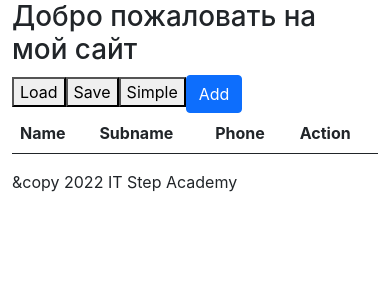
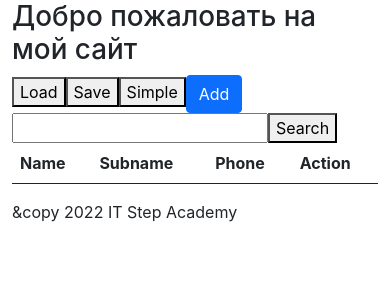
Before and after one commit to ninydev/f12, a React (Create React App) app in the folder 24_first_react/: page / in a window 390 px wide. Shown: the top 300 px of the page. Built offline with nearby package versions, Linux system fonts and the light colour scheme.

Commit message:
PhoneBook Edit v1

```diff
--- a/24_first_react/src/components/PhoneBook/PhoneBook.js
+++ b/24_first_react/src/components/PhoneBook/PhoneBook.js
@@ -1,6 +1,8 @@
 import React from "react"
 import Contact from "./Contact";
 import AddContact from "./AddContact";
+
+
 
 class PhoneBook extends React.Component {
 
@@ -14,6 +16,8 @@ class PhoneBook extends React.Component {
         super(props);
 
         this.state = {
+            search: '', // Для поиска
+            oldContacts: null, // Для сохранения старой коллекции
             contacts: [] // Коллекция телефонной книги
         }
     }
@@ -45,7 +49,7 @@ class PhoneBook extends React.Component {
      */
     create(newContact) {
         let newEl = {
-            id: Date.now() + "_" + Math.random(),
+            id: Date.now(), // + "_" + Math.random(),
             name: newContact.name,
             subName: newContact.subName,
             number: newContact.number
@@ -55,6 +59,12 @@ class PhoneBook extends React.Component {
         this.setState(oldState)
     }
 
+    /**
+     * (U) Update
+     * Ищет в коллекции элемент с нужным нам id и обновляет информацию в нем
+     * @param id
+     * @param newData
+     */
     update(id, newData){
         const oldState = this.state
         oldState.contacts[oldState.contacts.findIndex(el=> el.id === id)] = {
@@ -90,6 +100,12 @@ class PhoneBook extends React.Component {
         this.deleteById(id)
     }
 
+    onChange(e) {
+        const oldState = this.state
+        oldState[e.target.name] = e.target.value
+        this.setState(oldState)
+    }
+
 
 
     /**
@@ -111,6 +127,31 @@ class PhoneBook extends React.Component {
     }
 
 
+    search(){
+        let search = this.state.search
+        console.log(search)
+        const oldState = this.state
+        if(search.length > 0) { // Обозначает что надо что то искать
+            if (oldState.oldContacts === null ) {
+                oldState.oldContacts = oldState.contacts
+            }
+            oldState.contacts = []
+            oldState.oldContacts.map( c=> {
+                if (c.name.includes(this.state.search) || c.subName.includes(this.state.search))
+                    oldState.contacts.push(c)
+            })
+            if(!oldState.contacts) oldState.contacts = []
+            console.log(oldState.contacts)
+
+        } else {
+            if (oldState.oldContacts !== null ) {
+                oldState.contacts = oldState.oldContacts // Если я что то сохранял
+                oldState.oldContacts = null // востановлю на место и сотру старое
+            }
+        }
+        console.log('Назад ставлю массив')
+        this.setState(oldState)
+    }
 
 
 
@@ -128,6 +169,8 @@ class PhoneBook extends React.Component {
                     <button onClick={this.saveToLS.bind(this)}> Save </button>
                     <button onClick={this.loadSimpleData.bind(this)}> Simple </button>
                     <AddContact save={this.create.bind(this)}></AddContact>
+                    <input type="text" name="search" onChange={this.onChange.bind(this)}  />
+                    <button onClick={this.search.bind(this)}> Search </button>
                 </div>
                 <table  className="table" id="tblPhoneBook">
                     <thead>
@@ -141,15 +184,9 @@ class PhoneBook extends React.Component {
                     <tbody>
                 {
                     this.state.contacts.map(contact => (
-                        <>
                         <Contact  key={contact.id} contact={contact}
                                   update={this.update.bind(this)}
                                   delete={this.deleteByEl.bind(this)}></Contact>
-                            { // <button data-id={contact.id}
-                                // onClick={this.deleteByEl.bind(this)}>del</button>
-                            }
-                        </>
-
                     ))
                 }
                     </tbody>
```
Also changed, not shown: 24_first_react/src/components/Shop/ShopAddForm.js (added), 24_first_react/src/components/Shop/ShopIndex.js (added), 24_first_react/src/components/Shop/ShopItem.js (added).
